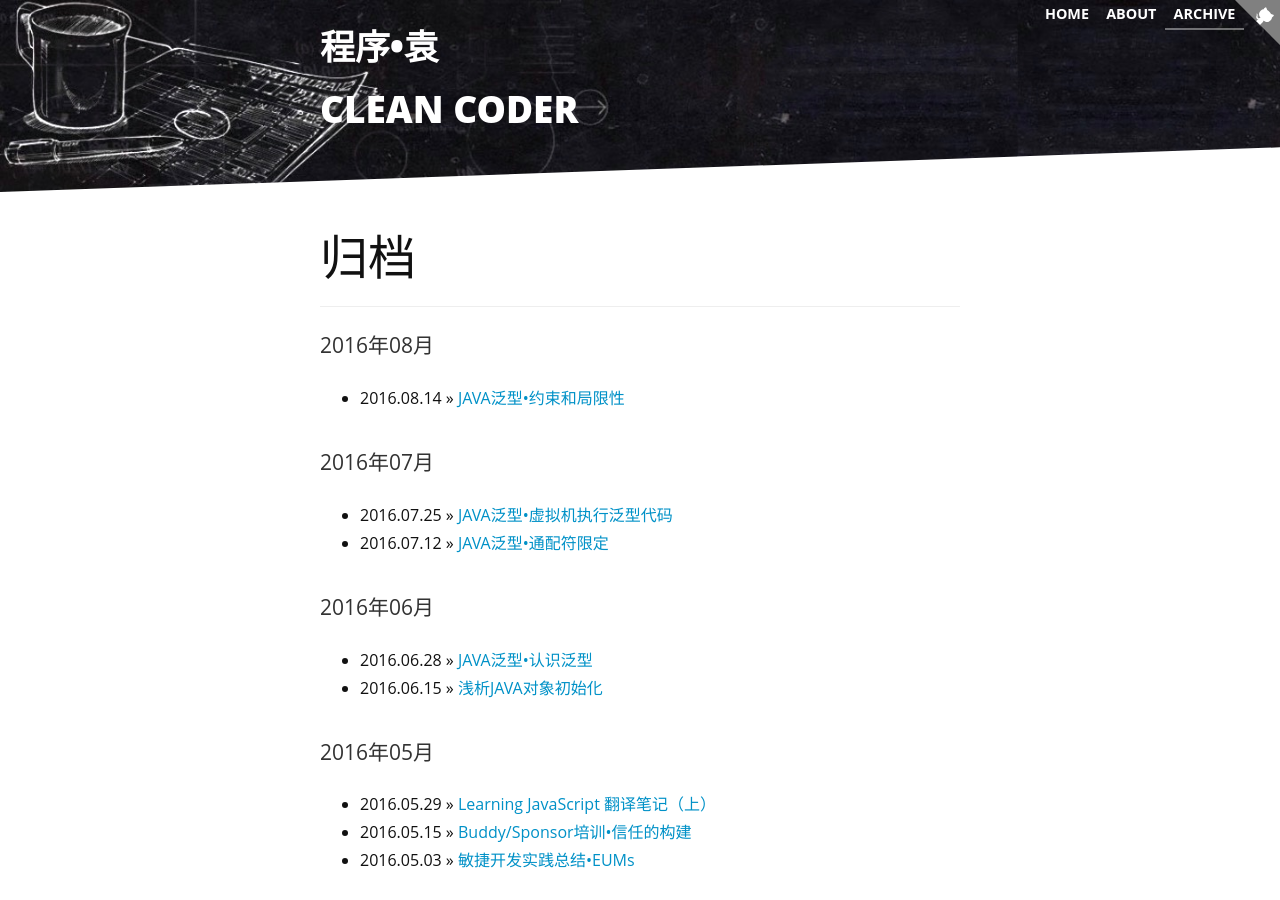
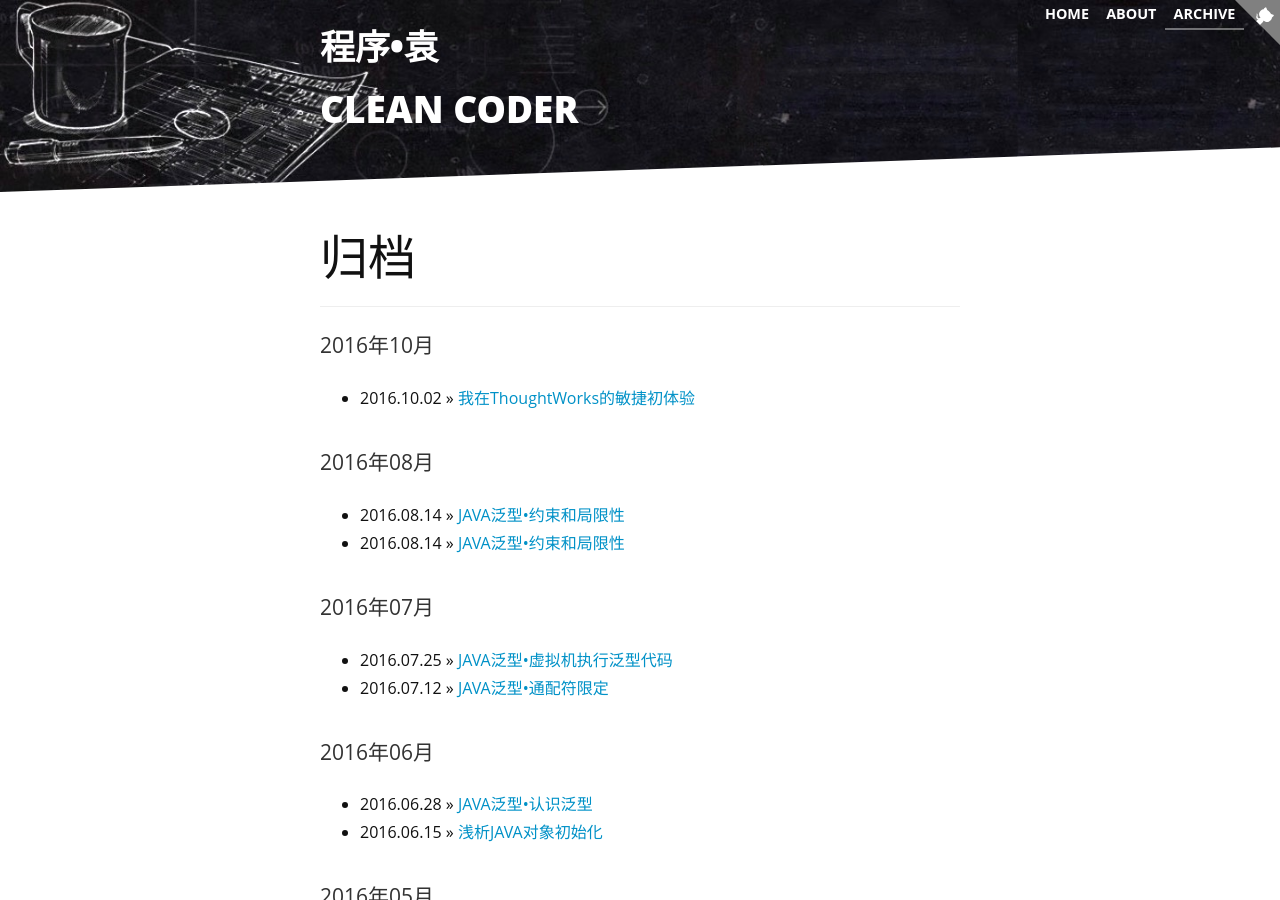
Before and after one commit to lemon123456/sjyuan-cc.github.io, a Jekyll site: the page built from pages/archive.html, in a window 1280 px wide and 900 px high. Built offline with Jekyll 4.4.1, drawn with Linux system fonts in a browser that asks for light colours; nearby versions of some CDN libraries; comment, search, counter and statistics services are not loaded; a style sheet for code colours, icons or effects is not loaded; some of the changed lines change nothing that is shown.

Commit message:
add post

````diff
--- a/_posts/agile/2016-05-03-agile-development-summary-of-project-eums.md
+++ b/_posts/agile/2016-10-03-my-first-agile-experience-in-thoughtworks.md
@@ -1,8 +1,8 @@
 ---
 layout: post
 
-title: "敏捷开发实践总结•EUMs"
-date: 2016-05-03
+title: "我在ThoughtWorks的敏捷初体验"
+date: 2016-10-02
 time: "21:55"
 category: "AGILE"
 
@@ -18,7 +18,7 @@ type: "original"
 
 ---
 
->该文章篇幅较长，所有内容以真实的项目经历为依据，内容覆盖了[ThoughtWorks](https://thoughtworks.com/)平日开发工作中的主要敏捷实践。读完，你`会`觉得 “哈，原来敏捷开发如此`快活`，乐哉！”
+>本文篇幅较长，内容以我在[ThoughtWorks](https://thoughtworks.com/)中的EUMs项目经历为依据，覆盖了[ThoughtWorks](https://thoughtworks.com/)日常独立交付项目中主要的敏捷实践。
 
 ## 项目回顾
 
@@ -512,7 +512,7 @@ Web 客户端采用了Single-page模式，所有的数据都是通过请求后
 ---
 
 ## 总结
-本文发布出来的时候已经距离EUMs成功交付有三周左右了，其中[Standup](#standup)中的场景是发生在近期（EUMs项目期间使用的Token最多的是一个美式足球）。所写内容是我在EUMs项目中亲身经历，这是我经历的一个让我很深刻的敏捷开发团队。我们交付了EUMs，但我们的团队仍然在继续。我们努力打造了团队自身品牌，有我们专属的Logo和名字。当你听到[ThoughtWorks](https://thoughtworks.com/)的时候，你应该知道在[ThoughtWorks](https://thoughtworks.com/)里面，有一个逗比团队，她的名字叫**DiNPO**。
+本文发布出来的时候已经距离EUMs成功交付有一段时间了，中间经历了两个较短期的项目，其中[Standup](#standup)中的场景是发生在近期（EUMs项目期间使用的Token最多的是一个美式足球）。这是我在[ThoughtWorks](https://thoughtworks.com/)里经历的第一个让我很深刻的敏捷开发团队。我们成功地交付了EUMs，我们的团队仍然在继续。我们努力打造了团队自身品牌，有我们专属的Logo和名字。当你听到[ThoughtWorks](https://thoughtworks.com/)的时候，你应该知道在[ThoughtWorks](https://thoughtworks.com/)里面，有一个逗比团队，她的名字叫**DiNPO**。
 
 
 >PS
--- /dev/null
+++ b/_posts/linux/2016-10-01-linux-practical-commands.md
@@ -0,0 +1,203 @@
+---
+layout: post
+
+title: "JAVA泛型•约束和局限性"
+date: 2016-08-14
+time: "09:42"
+category: "JAVASE"
+
+author: "袁慎建"
+published: true
+type: "original"
+
+---
+
+* content
+{:toc}
+
+---
+
+### 泛型参数的限制
+
+在Java中，实例化泛型类时泛型参数不能使用基本类型，如`List<int>`这是不合法的，要存储基本类型则可以利用基本类型的包装类如`List<Integer>` 、`List<Double>`等，下面补充一下八种基本类型对应的包装类，和默认初始值
+
+```
+[code01]
+
+byte                 Byte            0
+short                Short           0
+int                  Integer         0
+long                 Long            0L
+float                FLoat           0.0F
+double               Double          0.0D
+char                 Character       '\u0000'
+boolean              Boolean         false
+```
+---
+
+#### 不能实例化类型参数
+Java中创建对象使用new关键字，但是泛型的类型参数不能用于实例化对象，如：
+
+```java
+[code02]
+
+public Couple() {wife = new T(); husband = new T();} // 错误
+```
+
+如果是在想要创建`T`对象，就必须使用Java反射来创建对象了，遗憾的是T.class在Java中也是不被支持使用的，所以一种弥补的方式，传入一个类型阐述为`T`的`Class`对象，如`Class<T>`
+
+```java
+[code03]
+
+public static <T> Couple<T> createInstance(Class<T> clazz) {
+	try {
+		return new Couple<T>(clazz.newInstance(), clazz.newInstance());
+	} catch (Exception e) {
+		return null ;
+	}
+}
+```
+---
+
+#### 不能实例化泛型数组
+
+初学者对Java反射不熟悉不用着急，这里只要知道不能实例化类型参数即可，同理，不能实例化一个泛型数组，如
+
+```java
+[code04]
+
+public static <T> T[] maxTwo(T[] values) {T[] array = new T[2];} // 错误
+```
+
+泛型构建数组是不合法的，因为这么构建在擦除之后构造的永远是`new Object[2]`，这不是我们所希望的结果。而且这样会导致一些运行时错误。为了更进一步说明隐患问题，来看看下面代码：
+
+```java
+[code05]
+
+public static <T extends Comparable<T>> T[] maxTwo(T[] array) {
+	Object[] result = new Object[2];
+	return (T[]) result; // Type safety: Unchecked cast from Object[] to T[]
+}
+```
+这种方式会产生变异警告：`Object[]`转换为`T[]`是没有被检查的。我们来试一试这个调用： `maxTwo(new String[] { "5", "7", "9" });`，运行后，发生了类型转换异常，因为方法在调用的时候将`Object[]`转换为`String[]`，失败的类型转化。怎么解决呢？同样这里可以使用Java发射来解决：
+
+```java
+[code06]
+
+public static <T extends Comparable<T>> T[] maxTwo(T[] array) {
+	// Type safety: Unchecked cast from Object[] to T[]
+	return (T[]) Array.newInstance(array.getClass().getComponentType(), 2) ;
+}
+```
+
+---
+
+#### 不能声明参数化的数组
+
+`Couple<Employee>[] couple = new Couple<Employee>[5]` ;这种声明式不合法的，这里面有一个问题还是通过类型擦除机制来解释，类型擦除后`couple`的类型是`Couple[]`，考虑一下两种赋值方式：
+
+1. `couple[0] = "wife"`时，编译器会报错，这个很明显的错误，couple每个元素都是Couple类型。
+2. `couple[0] = new Couple<String>()`，类型擦除后这个可以通过数组检测，但仍然是错误的类型，因为couple在声明的时候定义的是Couple<Employee>，所以会出现问题。
+
+如果要存放参数化类型对象的集合，可以考虑使用`ArrayList<Couple<Employee>>`进行声明，而且Java中建议优先使用集合，这样既安全又有效。
+
+#### 类型参数不能进行类型查询
+通常我们会使用if (arg1 instanceof Couple)来判断arg1是否属于Couple类型，有些爱思考的程序员可能会想更具体地去判断arg1类型是属于`Couple<T>`，指定类型参数，如：
+
+```java
+[code07]
+
+if (arg1 instanceof Couple<Employee>){...} // 错误
+```
+
+Java虚拟机中没有泛型概念，所有`instanceof`类型查询只查询原始类型，所以`code07`中的语法在Java中的不支持的。同理，在强制类型转换中也是不允许指定类型参数的，如：
+
+```java
+Couple<Employee> couple = (Couple<Employee>)arg; // 错误
+```
+
+---
+
+#### 不能抛出、不能捕获泛型类实例
+在Java中，`public class GenericException <T> extends Exception {...}`这种泛型类扩展自`Throwable`是不合法的，不能通过编译器。
+
+不能再catch子句中使用类型参数，如：
+
+```java
+[code08]
+
+public static <T extends Throwable> void doSomething(Class<T> t) {
+	try {
+		// do something...
+	} catch (T e) {
+		e.printStackTrace();
+	}
+}  // 错误
+```
+
+`code08`中的代码是不合法的，下面在异常声明中使用类型参数是合法的，例如：
+
+```java
+[code09]
+
+public static <T extends Throwable> void doSomething(T t) throws T {
+	try {
+		// do something...
+	} catch (Throwable e) {
+		e.printStackTrace();
+		throw t;
+	}
+}// 正确
+```
+
+#### 泛型类中的类型参数不能用于静态上下文中
+
+怎么理解这个呢？看个例子就知道了，如一个泛型单例：
+
+```java
+[code10]
+
+public class Singleton <T>{
+
+           private static T instance;
+
+           public static T getInstance(){ ..}
+}
+```
+
+上述代码，是无法通过编译器的，怎么解释这个呢？试想假设这个程序可以运行，声明一个`Singleton<String>`和一个`Singleton<Employee>`，类型擦除之后都是`Singleton`，但只包含了一个`instance`域，这个域不可能同时是`String`类型的又是`Employee`类型的，所以假设是不成立的，顺便回顾了一下学校里学的反证法~ ~
+
+---
+
+### 类型擦除后引起的冲突
+看一个泛型类：
+
+```java
+[code11]
+
+public class NameClash<T> {
+	public boolean equals(T value) {
+		return false ;
+	}
+}
+```
+从这个类的定义中来看，存在两个`equals`方法，一个是自身定义的`public boolean equals(T value) {...}`，一个是从`Object`继承的`public boolean equals(Object obj) {...}`，但类型擦除以后，前者方法成为了`public boolean equals(Object value) {...}`，而在一个类中同时存在两个方法名和参数一样的方法是不可能的，所以这里引发的冲突是没法通过编译器的。可以通过重新命名方法进行修正。
+
+擦除引起的冲突还体现在另一点上，再看一段错误的代码：
+
+
+```java
+[code12]
+
+class Calendar implements Comparable<Calendar> {...}
+class GregorianCalendar extends Calendar implements Comparable<GregorianCalendar> {...}
+```
+上述代码是非法的，为什么？回顾一下类型擦除后，虚拟机会为`Calendar`类合成桥方法，实现了`Comparable<Calendar>`获得一个桥方法：
+
+>public int compareTo (Object o) {return compareTo((Calendar)o);}
+
+而实现了`Comparable<GregorianCalendar>`在类型擦除后，虚拟机为`GregorianCalendar`合成一个桥方法：
+
+>public int compareTo (Object o) {return compareTo((GregorianCalendar )o);}
+
+这样一来在`GregorianCalendar`类中存在两个一样的方法，这是不允许的。
````
